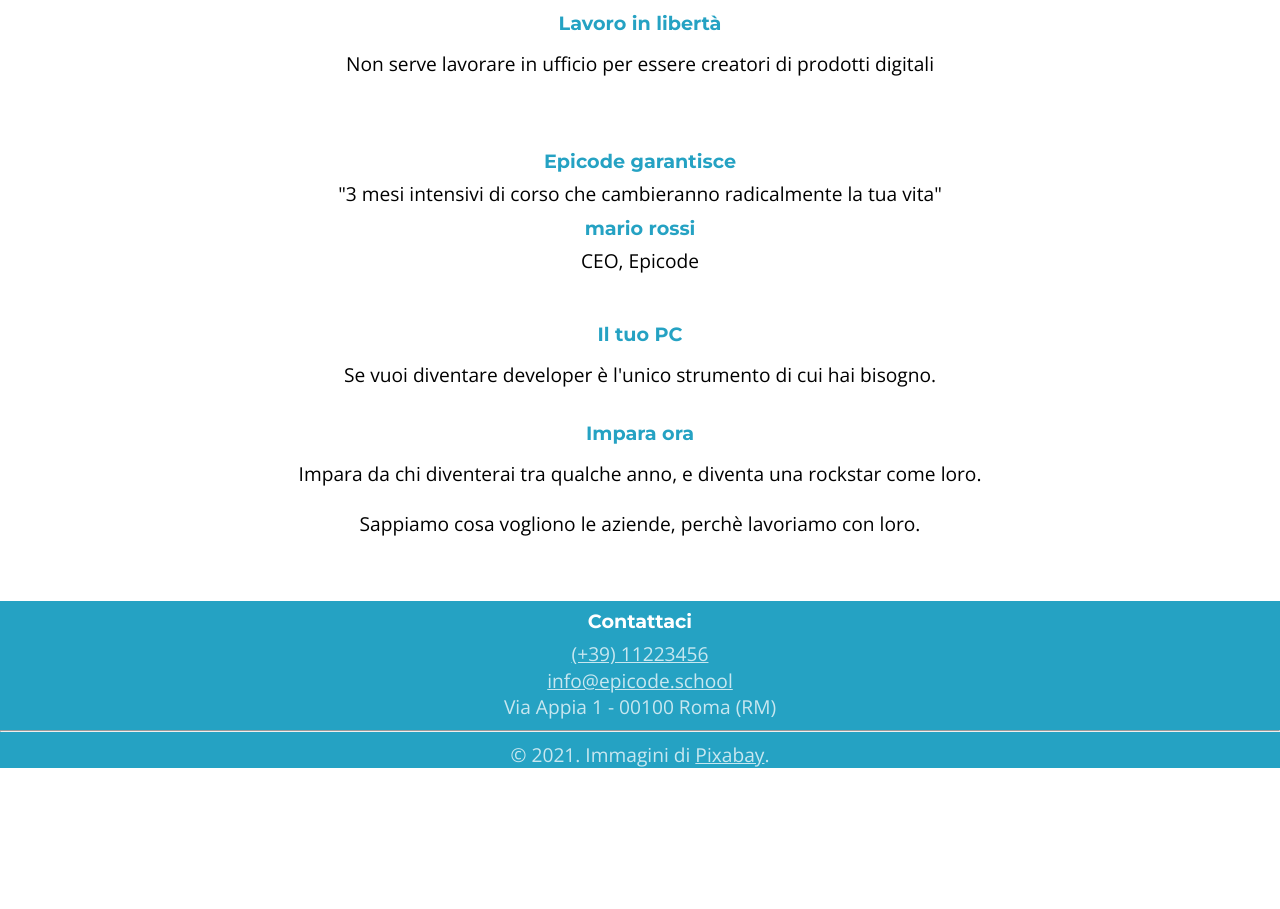
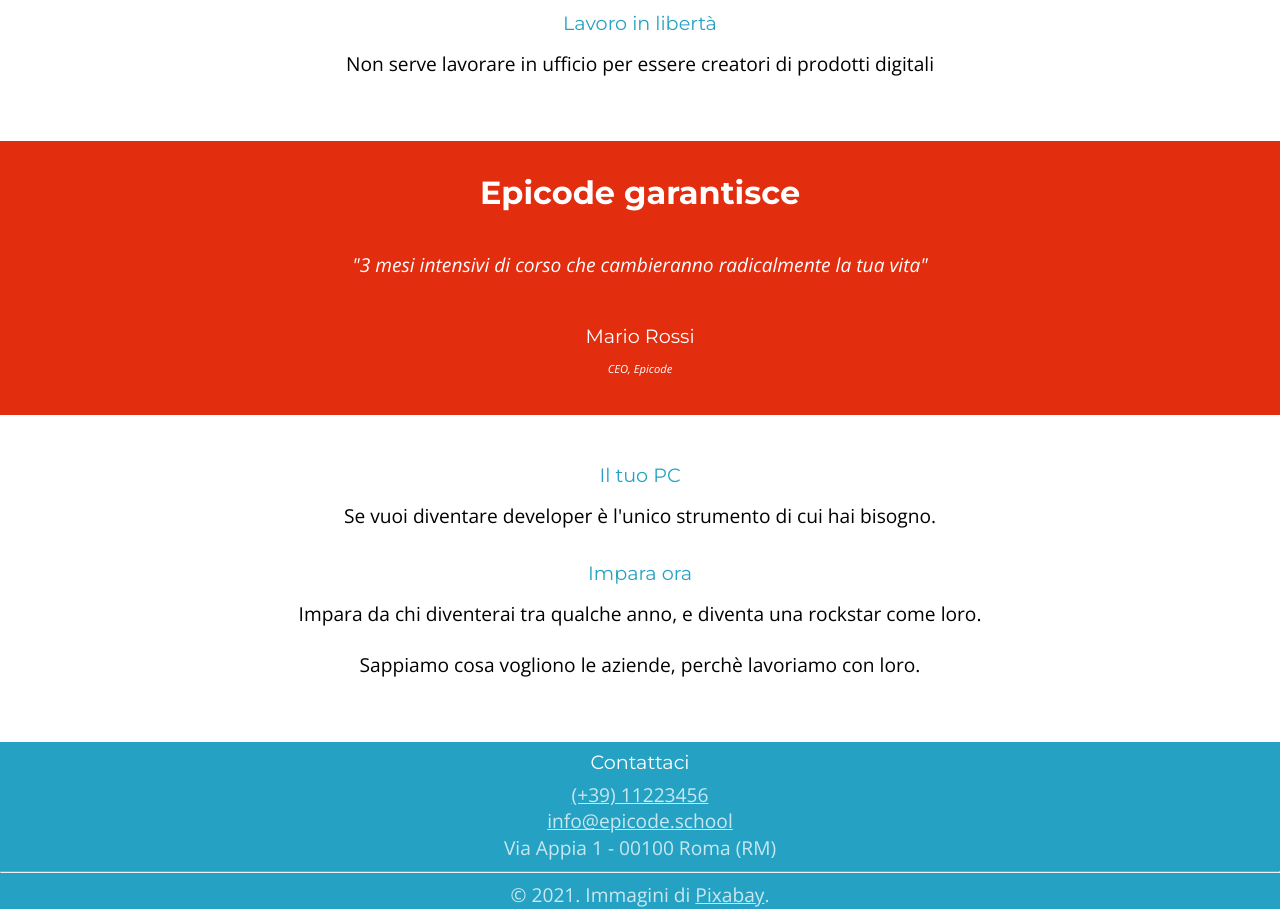
Before and after one commit to Salza99/Progetto-u1-d5, a plain HTML site: page index.html in a window 1280 px wide. Shown: the part 1055-1964 px from the top of the page. Before the commit the page ends 1823 px from the top, so only its background shows below. Drawn offline with nearby package versions, Linux system fonts and the light colour scheme.

Commit message:
finish central page

```diff
--- a/css/style.css
+++ b/css/style.css
@@ -1,6 +1,6 @@
 /*CSS generale*/
 
-@import url("https://fonts.googleapis.com/css2?family=Montserrat:wght@700&family=Open+Sans:ital,wght@0,400;0,700;1,400&display=swap");
+@import url("https://fonts.googleapis.com/css2?family=Montserrat:wght@400;700&family=Open+Sans:ital,wght@0,400;0,700;1,400&display=swap");
 
 body {
   margin: 0;
@@ -80,6 +80,39 @@
 
 /*CSS div*/
 #cnt-page {
+  background-color: #e22d0e;
+}
+#cnt-page h2,
+#cnt-page h4,
+#cnt-page p {
+  color: white;
+  padding: 1.2rem 1.2rem;
+}
+#cnt-page h2 {
+  padding-top: 2rem;
+  font-size: 2rem;
+  font-weight: bold;
+}
+#cnt-page h4 {
+  padding-bottom: 0;
+  text-transform: capitalize;
+  font-weight: lighter;
+}
+#cnt-page p {
+  font-weight: 400;
+  font-style: italic;
+}
+#cnt-page p:last-child {
+  padding-top: 0;
+  padding-bottom: 2rem;
+  font-size: 0.7rem;
+}
+/*CSS last div*/
+#frs-sec-img {
+}
+#scn-sec-img {
+}
+#trd-sec-img {
 }
 /*CSS footer*/
 footer,
--- a/index.html
+++ b/index.html
@@ -45,17 +45,17 @@
       </div>
       <section>
         <div>
-          <!--<img src="./images/foto1.jpg" alt="immagine-1" />-->
+          <div id="frs-sec-img"></div>
           <h4>Il tuo PC</h4>
           <p>Se vuoi diventare developer è l'unico strumento di cui hai bisogno.</p>
         </div>
         <div>
-          <!--<img src="./images/foto2.jpg" alt="immagine-2" />-->
+          <div id="scn-sec-img"></div>
           <h4>Impara ora</h4>
           <p>Impara da chi diventerai tra qualche anno, e diventa una rockstar come loro.</p>
         </div>
         <div>
-          <!--<img src="./images/foto3.jpg" alt="immagine-3" />-->
+          <div id="trd-sec-img"></div>
           <p>Sappiamo cosa vogliono le aziende, perchè lavoriamo con loro.</p>
         </div>
       </section>
```
